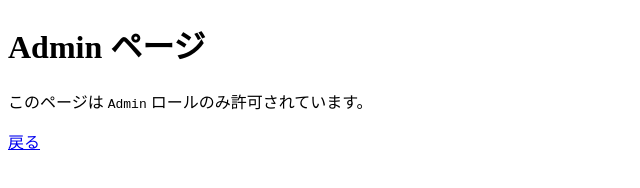
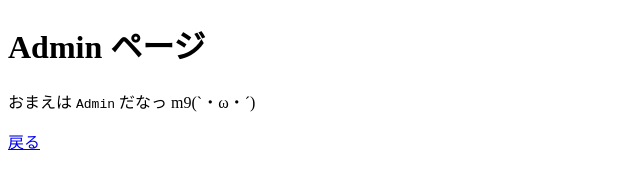
Before and after one commit to QstOkuoka/QstOkuoka-EntraID-Auth-roleTest, a plain HTML site: page admin.html in a window 1280 px wide. Shown: the whole page, without its empty margins (0-640 px from the left). Drawn offline with Linux system fonts and the light colour scheme.

Commit message:
Update admin.html

```diff
--- a/admin.html
+++ b/admin.html
@@ -4,7 +4,7 @@
 <head><meta charset="utf-8" /><title>Admin</title></head>
 <body>
   <h1>Admin ページ</h1>
-  <p>このページは <code>Admin</code> ロールのみ許可されています。</p>
+  <p>おまえは <code>Admin</code> だなっ m9(`・ω・´)</p>
   <p><a href="/">戻る</a></p>
 </body>
 </html>
```
